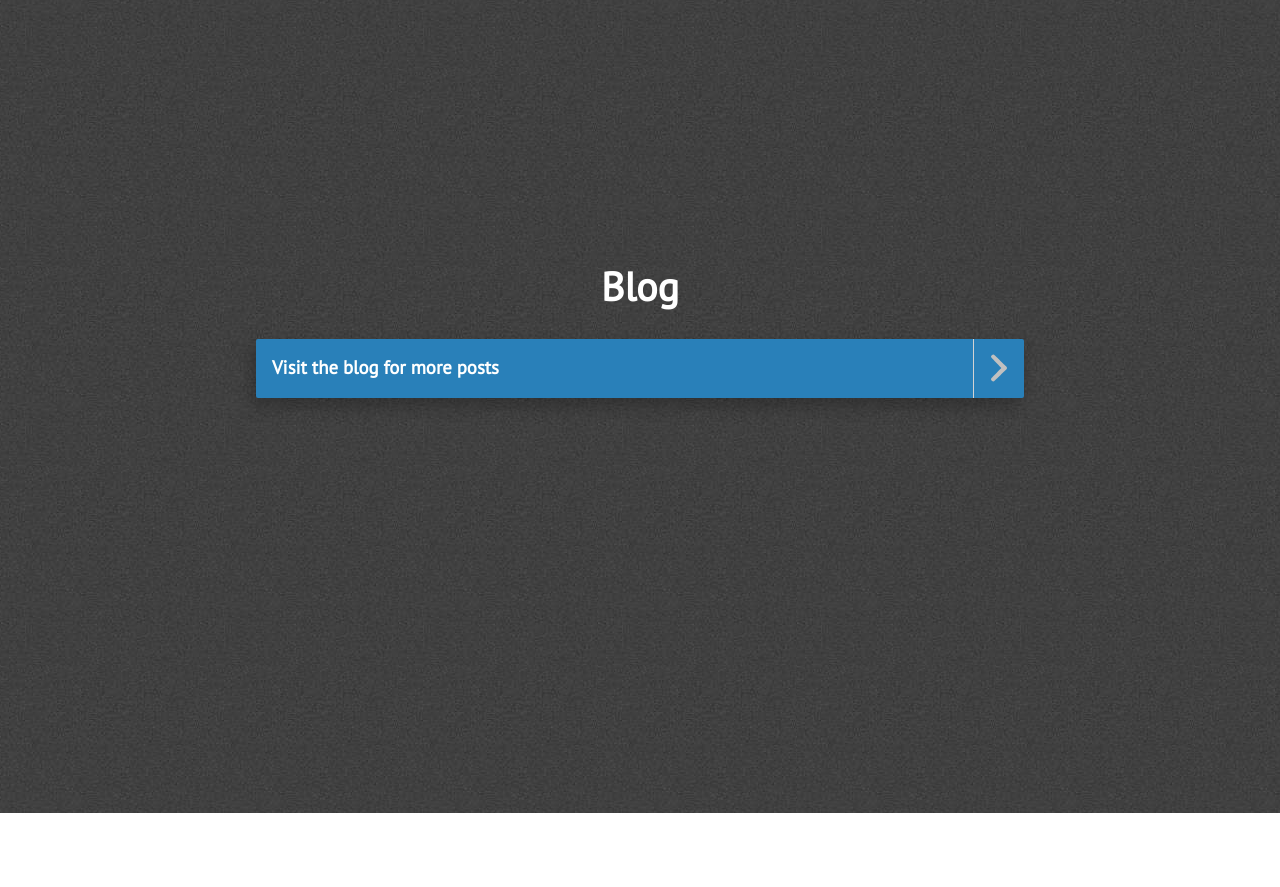
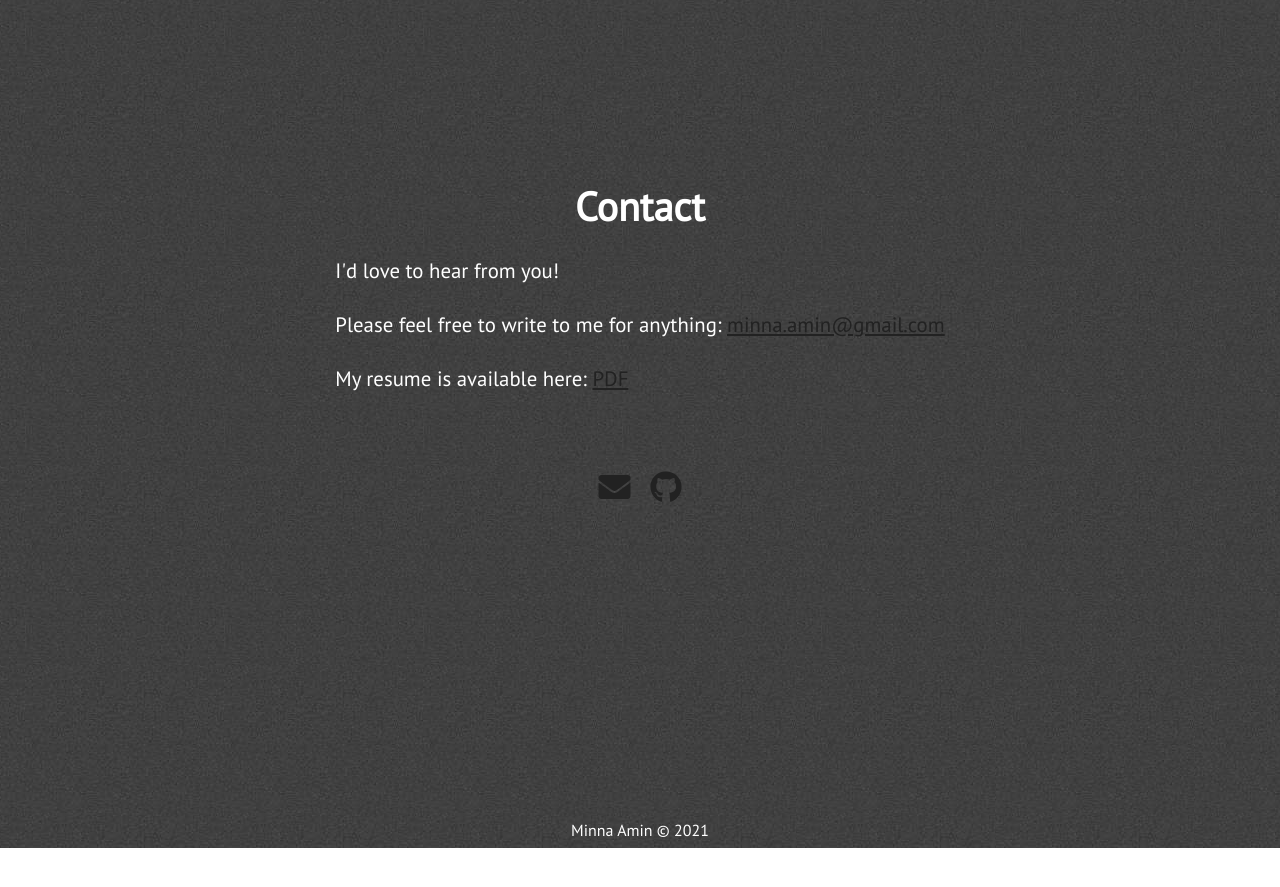
Before and after one commit to minna-amin/minna-amin.github.io, a Jekyll site: the page built from index.html, in a window 1280 px wide and 900 px high, scrolled down 4087 px. Shown: the top 887 px of the window. Built offline with Jekyll 4.4.1, drawn with Linux system fonts in a browser that asks for light colours; nearby versions of some CDN libraries; after the commit the page ends 4935 px from its top, so only the background shows below that.

Commit message:
removing blog

```diff
--- a/_includes/blogs.html
+++ b/_includes/blogs.html
@@ -1,8 +1,8 @@
-<div class="section-wrapper">
+<!--div class="section-wrapper">
     <section class="section" id="blog-posts">
         <div class="full-width">
             <div class="section-heading" id="recent-posts-text">Blog</div>
             <div class="blogs-wrapper" id="rss-feeds"></div>
         </div>
     </section>
-</div>
+</div>-->
```
Also changed, not shown: _includes/extra.html (+0 -9 lines), 1 other file.
